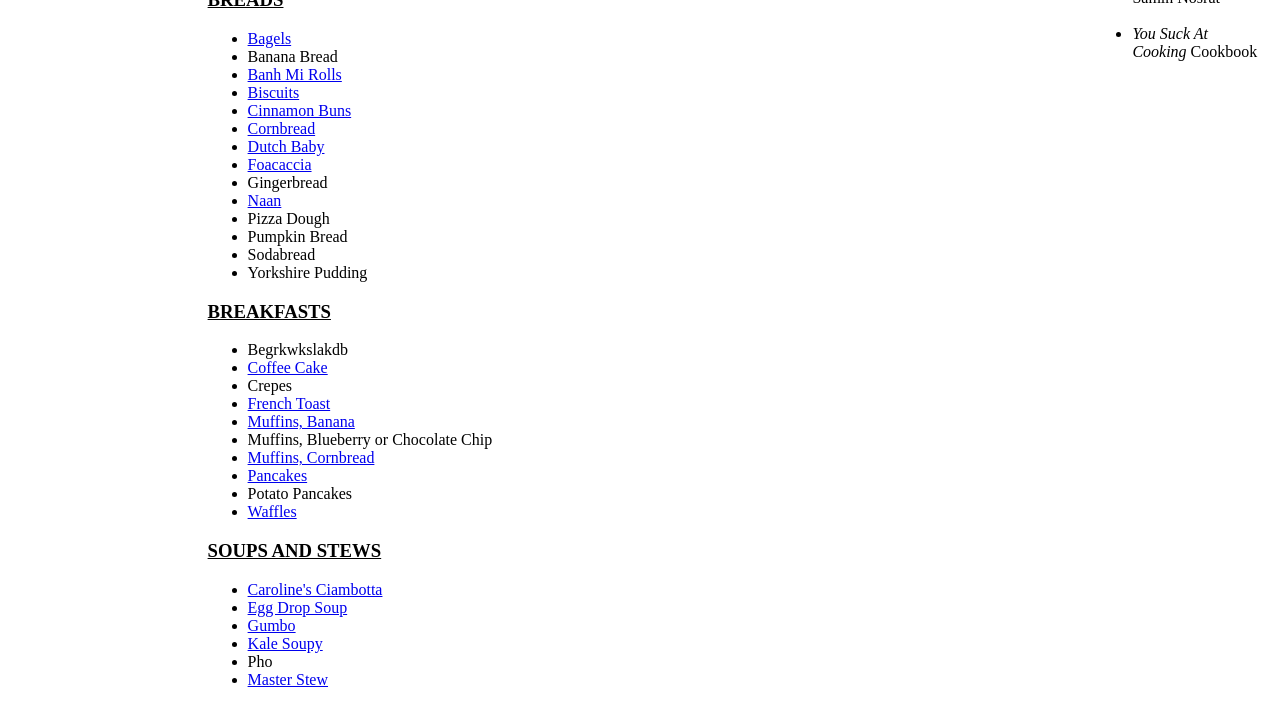
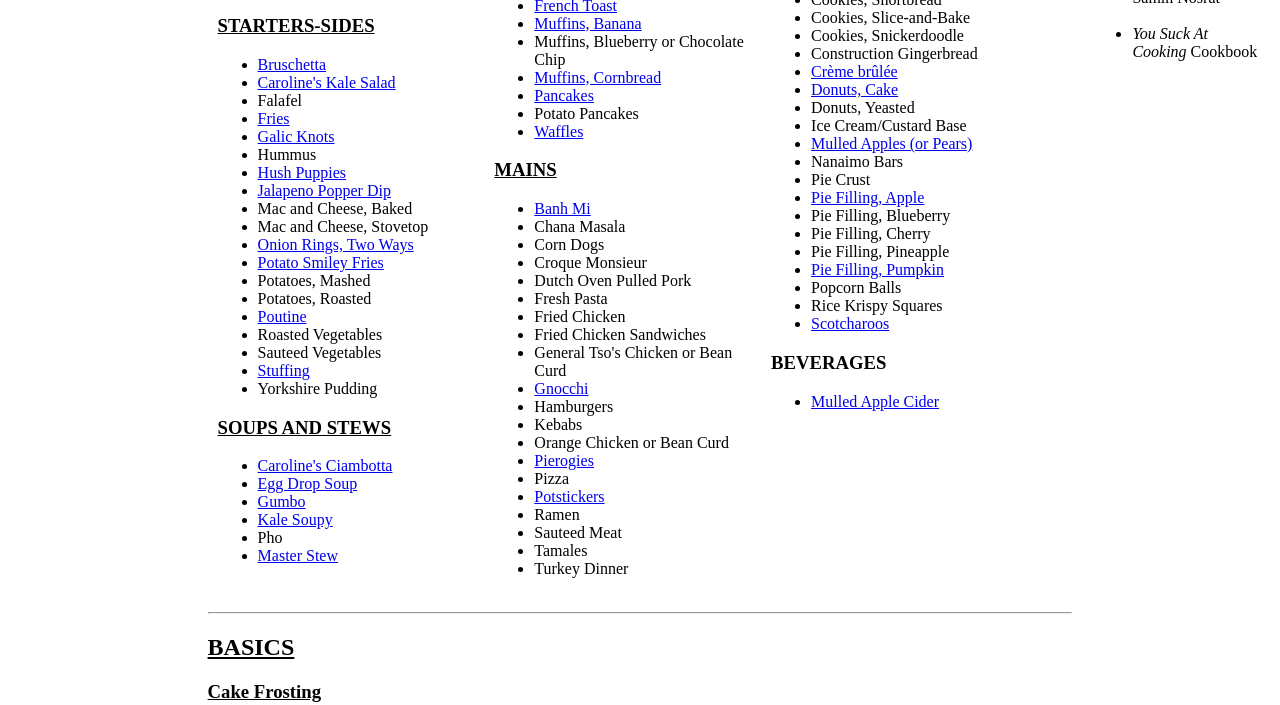
Before and after one commit to HoopsKerrigan/food, a plain HTML site: page recipes.html in a window 1280 px wide. Shown: the part 793-1498 px from the top of the page. Drawn offline with Linux system fonts and the light colour scheme.

Commit message:
Update recipes.html

```diff
--- a/recipes.html
+++ b/recipes.html
@@ -79,6 +79,35 @@
 	<br><br>Feel free to play around! Cooking is subjective, so tweak as you see fit. I don't claim ownership or that there's a "right" way to do a lot of cooking.
 	<br><br> Some handy conversions for making things vegan: Butter can be substituted 1:1 with your vegan fat of choice. 1/4 to 1/3 cup of unsweetened applesauce works for eggs in baking. Water or your choice of milk substitute works instead of milk. Coconut milk usually works in the place of heavy cream (except for whipping – use aquafaba)
 
+<style>
+* {
+  box-sizing: border-box;
+}
+
+/* Create three unequal columns that floats next to each other */
+.column {
+  float: left;
+  padding: 10px;
+}
+
+.lft, .rght {
+  width: 32%;
+}
+
+.mddle {
+  width: 32%;
+}
+
+/* Clear floats after the columns */
+.row:after {
+  content: "";
+  display: table;
+  clear: both;
+}
+</style>
+
+<div class="row">
+  <div class="column lft" style="background-color:white;">
 	<h3><u>BASICS</u></h3>
 	<ul>
 	   <li>Cake Frosting
@@ -119,6 +148,65 @@
 	   <li><a href="#tomatosauce">Tomato Sauce</a>
 	</ul>
 
+<h3><u>STARTERS-SIDES</u></h3>
+	<ul>
+	   <li><a href="#bruschetta">Bruschetta</a>
+	   <br>
+	   <li><a href="#kalesalad">Caroline's Kale Salad</a>
+	   <br>
+	   <li>Falafel
+	   <br>
+	   <li><a href="#fries">Fries</a>
+	   <br>
+	   <li><a href="#garlicknots">Galic Knots</a>
+	   <br>
+	   <li>Hummus
+	   <br>
+	   <li><a href="#hushpuppies">Hush Puppies</a>
+	   <br>
+	   <li><a href="#jalapenodip">Jalapeno Popper Dip</a>
+	   <br>
+	   <li>Mac and Cheese, Baked
+	   <br>
+	   <li>Mac and Cheese, Stovetop
+	   <br>
+	   <li><a href="#onionrings">Onion Rings, Two Ways</a>
+	   <br>
+	   <li><a href="#potatosmile">Potato Smiley Fries</a>
+	   <br>
+	   <li>Potatoes, Mashed
+	   <br>
+	   <li>Potatoes, Roasted
+	   <br>
+	   <li><a href="#poutine">Poutine</a>
+	   <br>
+	   <li>Roasted Vegetables
+	   <br>
+	   <li>Sauteed Vegetables
+	   <br>
+	   <li><a href="#stuffing">Stuffing</a>
+	   <br>
+	   <li>Yorkshire Pudding
+	</ul>
+
+<h3><u>SOUPS AND STEWS</u></h3>
+	<ul>
+	   <li><a href="#ciambotta">Caroline's Ciambotta</a>
+	   <br>
+	   <li><a href="#eggdropsoup">Egg Drop Soup</a>
+	   <br>
+	   <li><a href="#gumbo">Gumbo</a>
+	   <br>
+	   <li><a href="#soupy">Kale Soupy</a>
+	   <br>
+	   <li>Pho
+	   <br>
+	   <li><a href="#stew">Master Stew</a>
+	 </ul>
+
+</div>
+
+<div class="column mddle" style="background-color:white;">
 	<h3><u>BREADS</u></h3>
 	<ul>
 	   <li><a href="#bagels">Bagels</a>
@@ -150,6 +238,7 @@
 	   <li>Yorkshire Pudding
 	</ul>
 
+
 	<h3><u>BREAKFASTS</u></h3>
 	<ul>
 	   <li>Begrkwkslakdb
@@ -173,21 +262,6 @@
 	   <li><a href="#waffles">Waffles</a>
 	</ul>
 
-	<h3><u>SOUPS AND STEWS</u></h3>
-	<ul>
-	   <li><a href="#ciambotta">Caroline's Ciambotta</a>
-	   <br>
-	   <li><a href="#eggdropsoup">Egg Drop Soup</a>
-	   <br>
-	   <li><a href="#gumbo">Gumbo</a>
-	   <br>
-	   <li><a href="#soupy">Kale Soupy</a>
-	   <br>
-	   <li>Pho
-	   <br>
-	   <li><a href="#stew">Master Stew</a>
-	 </ul>
-
 <h3><u>MAINS</u></h3>
 	<ul>
 	   <li><a href="#banhmi">Banh Mi</a>
@@ -231,46 +305,9 @@
 	   <li>Turkey Dinner
 	</ul>
 
-	<h3><u>STARTERS-SIDES</u></h3>
-	<ul>
-	   <li><a href="#bruschetta">Bruschetta</a>
-	   <br>
-	   <li><a href="#kalesalad">Caroline's Kale Salad</a>
-	   <br>
-	   <li>Falafel
-	   <br>
-	   <li><a href="#fries">Fries</a>
-	   <br>
-	   <li><a href="#garlicknots">Galic Knots</a>
-	   <br>
-	   <li>Hummus
-	   <br>
-	   <li><a href="#hushpuppies">Hush Puppies</a>
-	   <br>
-	   <li><a href="#jalapenodip">Jalapeno Popper Dip</a></li>
-	   <br>
-	   <li>Mac and Cheese, Baked
-	   <br>
-	   <li>Mac and Cheese, Stovetop
-	   <br>
-	   <li><a href="#onionrings">Onion Rings, Two Ways</a>
-	   <br>
-	   <li><a href="#potatosmile">Potato Smiley Fries</a>
-	   <br>
-	   <li>Potatoes, Mashed
-	   <br>
-	   <li>Potatoes, Roasted
-	   <br>
-	   <li><a href="#poutine">Poutine</a>
-	   <br>
-	   <li>Roasted Vegetables
-	   <br>
-	   <li>Sauteed Vegetables
-	   <br>
-	   <li><a href="#stuffing">Stuffing</a>
-	   <br>
-	   <li>Yorkshire Pudding
-	</ul>
+</div>
+
+<div class="column rght" style="background-color:white;">
 
 	<h3><u>DESSERTS</u></h3>
 	<ul>
@@ -358,6 +395,8 @@
 	<li><a href="#cider">Mulled Apple Cider</a>
 	</ul>
 
+</div>
+</div>
 	<hr>
 
 	<h2><u>BASICS</u></h2>
```
Lines whose indentation alone changed are shown as unchanged.
